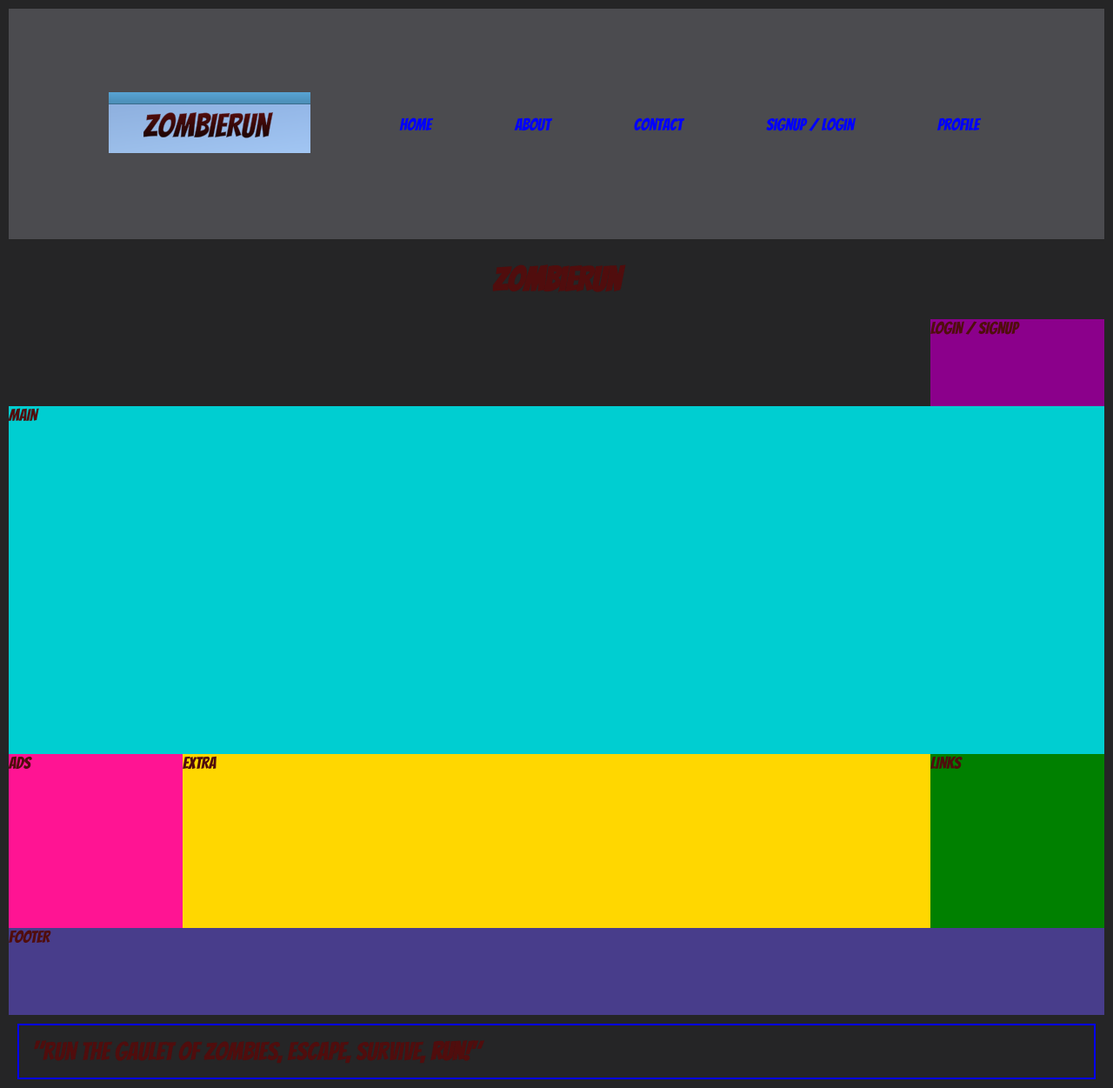
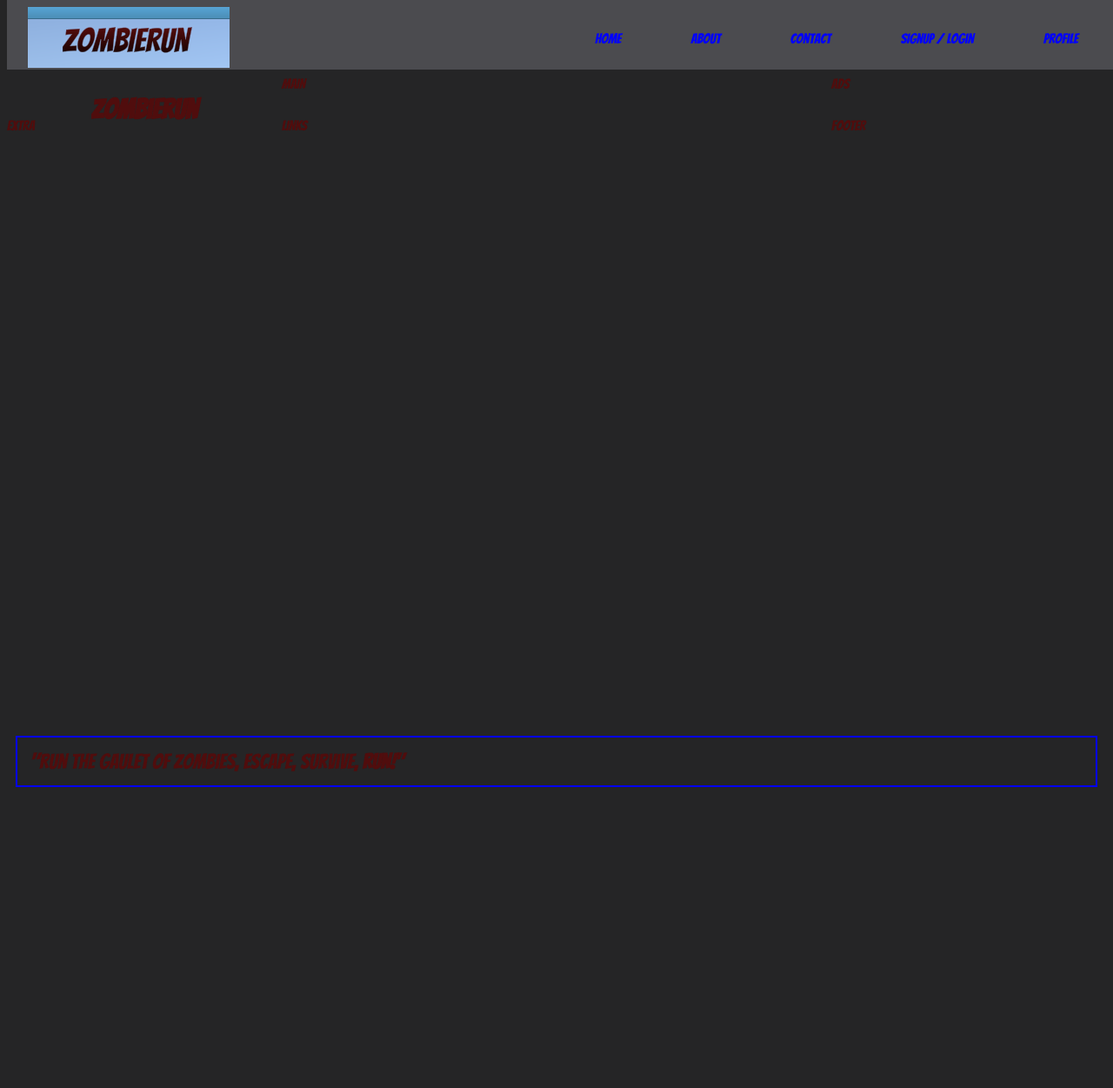
Before and after one commit to agdod/ZombieRun_webSite, a PHP site: page / in a window 1280 px wide. Shown: the whole page at 87% size. After the commit the page ends 905 px from the top, so only its background shows below. Run offline with PHP 8.4, Linux system fonts and the light colour scheme.

Commit message:
basic navbar functioning

```diff
--- a/css/main.css
+++ b/css/main.css
@@ -18,11 +18,11 @@
 body {
     font-family: 'Bangers', cursive;
     text-align: justify;
-    font-size: 1.2em;
+    font-size: 1em;
     color: #500D0D;     /* Text color as used in ZombieRun Game, hex value
     Make it hard to see against drak background needs textbackground color or border*/
     background-color: #252526; /* dark grey in hex , alternative is 1e1e1e or 4b4b4f although 4b4b4f seems too light */
-    margin: 10px;
+    margin: .5em;
 }
 
 /** for now using hard defined px diamension
@@ -31,11 +31,14 @@ body {
 /** grid tracks layout **/
 /** desktop/laptop layout **/
 #layout {
+    margin-top: 5.5em;
+
+
     display: grid;
-    grid-template-rows: [header-start] 100px [main-content] 400px [secondary-content] 200px [footer-start] 100px;
-    grid-template-columns: [ads] 200px [main] 1fr [links] 200px;
+    grid-template-rows: [header-start] 3em [main-content] 400px [secondary-content] 200px [footer-start] 100px;
+    grid-template-columns: [ads] 25% [main] 1fr [links] 25%;
     grid-template-areas:
-                         "header    header      login"
+                         "header    header      header"
                          "main      main        main"
                          "ads       extra       links"
                          "footer    footer      footer"   ;
@@ -58,9 +61,10 @@ body {
 #six { grid-area:links}
 #seven {grid-area: footer}
 /* ********** Nav Bar ************** */
-.navbar {
+#navbar {
     overflow: hidden;
     background-color: #4b4b4f;
+    height: 5em ;
     position: fixed;    /* set navbar to fixed postion */
     top: 0; /* set position to top */
     width: 100% ; /* Full width*/
@@ -69,7 +73,7 @@ body {
 ul {
     display: flex;
     margin: 0 ;
-    padding: 5em;
+    padding: 0.5em;
     align-items : center;
     background: #4b4b4f;
     list-style: none;   /* remove bullet points form list */
--- a/index.php
+++ b/index.php
@@ -1,28 +1,21 @@
-<?php include ('navbar.php') ?>
+
 <!DOCTYPE html>
 <html>
     <head>
+
         <title>ZombieRun</title>
         <link rel="stylesheet" type="text/css" href="/css/main.css">
     </head>
 
     <body>
-
-        <h1>ZombieRun</h1>
-        <!--- navbar / header will be its own php file which is then including in each page-->
-        <!-- enabling one nav bar to be displayed on all pages changes only then need to be made to one file for navigation-->
-
-            <!-- end of temp demo for nav bar-->
-
-        <!-- same nav bar code here doesnt display in grid box one displays at top and behind main grid box three-->
+        <?php include ('navbar.php') ?>
         <div id="layout">
-                   <div id="one"></div>
-                   <div id ="two"> LOGIN / SIGNUP </div>
-                   <div id="three">MAIN</div>
-                   <div id ="four">ADS</div>
-                   <div id="five">EXTRA</div>
-                   <div id="six">LINKS</div>
-                   <div id="seven">FOOTER</div>
+                   <div id="header"><h1>ZombieRun</h1></div>
+                   <div id="main">MAIN</div>
+                   <div id="subSectionAds">ADS</div>
+                   <div id="subSectionExtra">EXTRA</div>
+                   <div id="SubSectionLinks">LINKS</div>
+                   <div id="footer">FOOTER</div>
         </div>
 
         <blockquote>
--- a/navbar.php
+++ b/navbar.php
@@ -1,5 +1,5 @@
 <div id="navbar">
-    <ul> <!-- code for nav bar works nicely here-->
+    <ul>
             <li class="logo"><img src="/img/logo_ZombieRun.png" alt="ZombieRunLogo"></li>
             <li> <a href="index.html">Home</a> </li>
             <li> <a href="about.html">About</a> </li>
```
Also changed, not shown: 1 other file.
